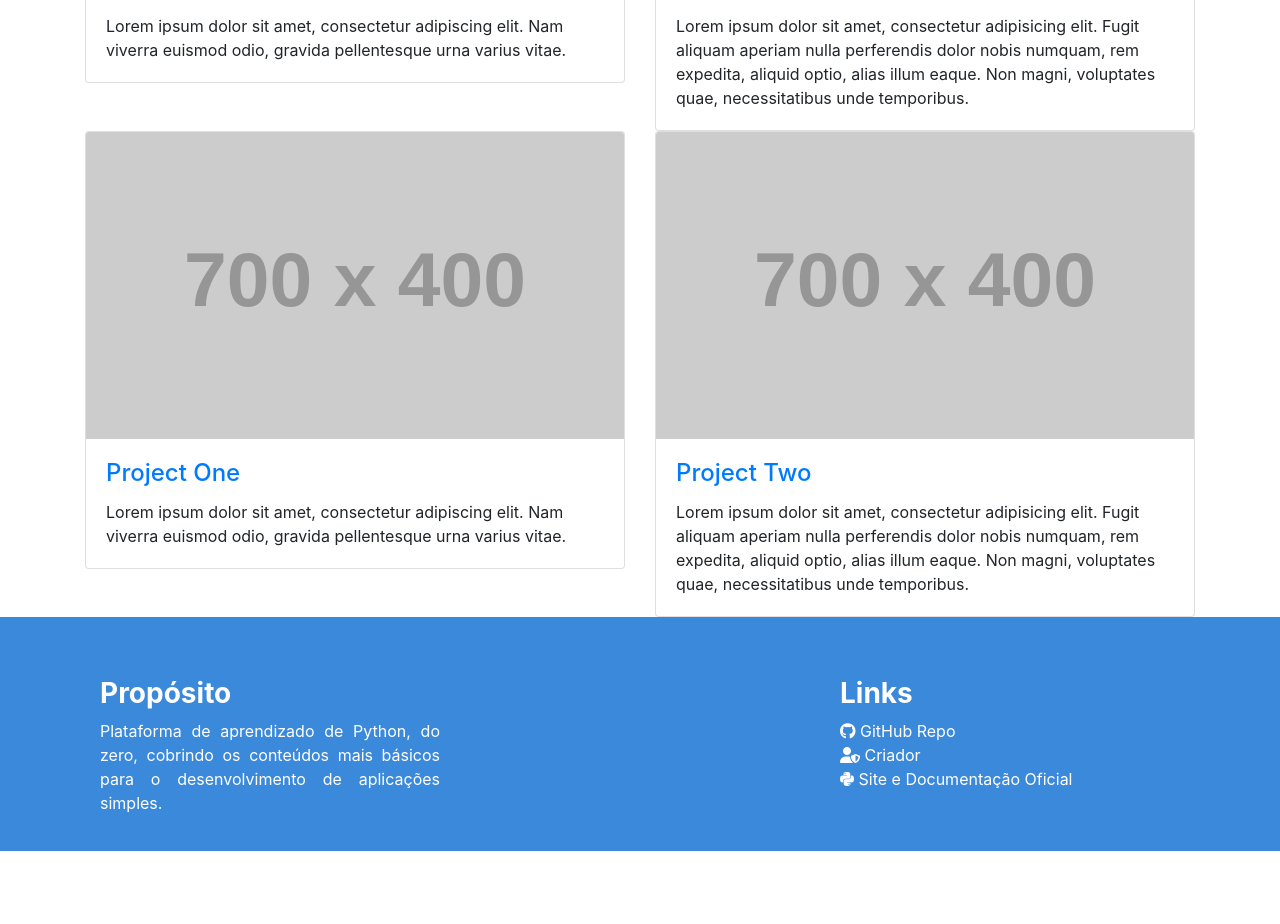
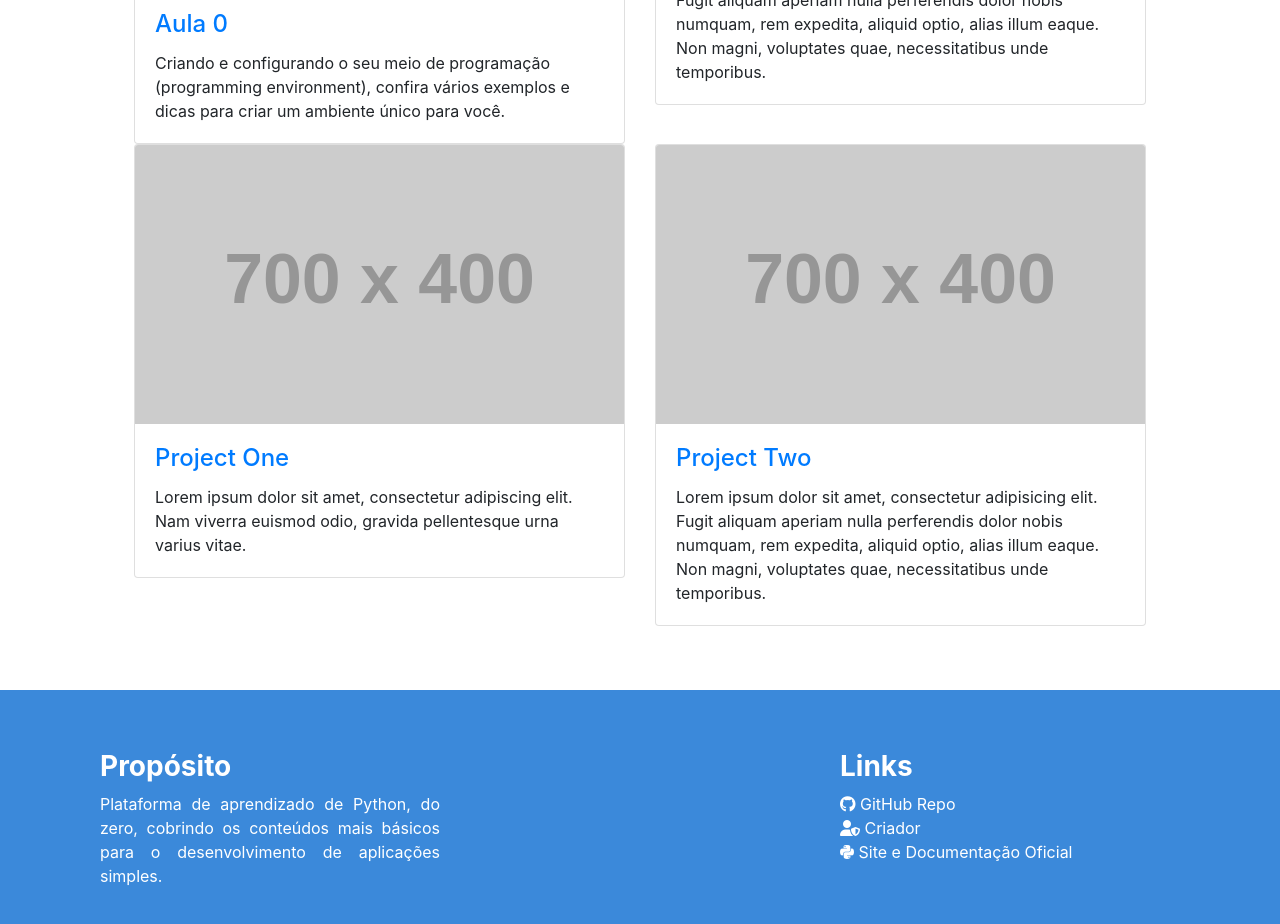
Before and after one commit to PzanettiD/Aprenda-Python, a Flask app: page /Aulas in a window 1280 px wide. Shown: the part 790-1714 px from the top of the page. Before the commit the page ends 1641 px from the top, so only its background shows below. Run offline with Flask 2, Linux system fonts and the light colour scheme; grey boxes labelled with a size stand in for pictures from a placeholder-image service; some libraries are stand-ins or nearby versions.

Commit message:
starting to develop other lessons

```diff
--- a/templates/aulas.html
+++ b/templates/aulas.html
@@ -35,7 +35,8 @@
 				</ul>
 			</div>
 		</nav>
-		<section class="destaque container-fluid" style="background-color: #ffba05; border-bottom: 5px solid #3f789b;">
+		<div class="container">
+			<section class="container-fluid destaque" style="background-color: #ffba05; border-bottom: 5px solid #3f789b;">
 				<div>
 					<h1>
 						<i class="fas fa-file-alt"></i>
@@ -48,20 +49,20 @@
 					</h3>
 				</div>
 			</section>
-
-		<section class="container" style="margin-top: 3%;">
-			<h1 class="my-4">Page Heading
-				<small>Secondary Text</small>
+		</div>
+		<section class="container" style="margin-top: 3%; padding-left: 5% !important; padding-right: 5% !important;">
+			<h1 class="my-4">Aulas Disponíveis
+				<small>(atualizado dia 31 de Dezembro)</small>
 			</h1>
 			<div class="row">
 				<div class="col">
 					<div class="card">
-						<a href="#"><img class="card-img-top" src="http://placehold.it/700x400" alt=""></a>
+						<a href="#"><img class="card-img-top" src="https://raw.githubusercontent.com/GitSquared/edex-ui/master/media/screenshot_disrupted.png" alt="edex-ui"></a>
 						<div class="card-body">
 							<h4 class="card-title">
-							<a href="#">Project One</a>
+							<a href="#">Aula 0</a>
 							</h4>
-							<p class="card-text">Lorem ipsum dolor sit amet, consectetur adipiscing elit. Nam viverra euismod odio, gravida pellentesque urna varius vitae.</p>
+							<p class="card-text">Criando e configurando o seu meio de programação (programming environment), confira vários exemplos e dicas para criar um ambiente único para você.</p>
 						</div>
 					</div>
 				</div>
@@ -102,9 +103,10 @@
 				</div>
 			</div>
 		</section>
-		<footer>
-			<div id="rodape" class="container">
-				<div class="Row">
+		<footer style="margin-top: 5% !important;">
+			<section id="rodape" class="container">
+				<div class="container-fluid">
+					<div class="row">
 						<div class="col-12 col-md-6 col-lg-4">
 							<h3 class="h3"> Propósito </h3>
 							<p class="ptext">
@@ -136,6 +138,7 @@
 						</div>
 					</div>
 				</div>
+			</section>
 		</footer>
     </body>
 </html>
```
Lines whose indentation alone changed are shown as unchanged.
